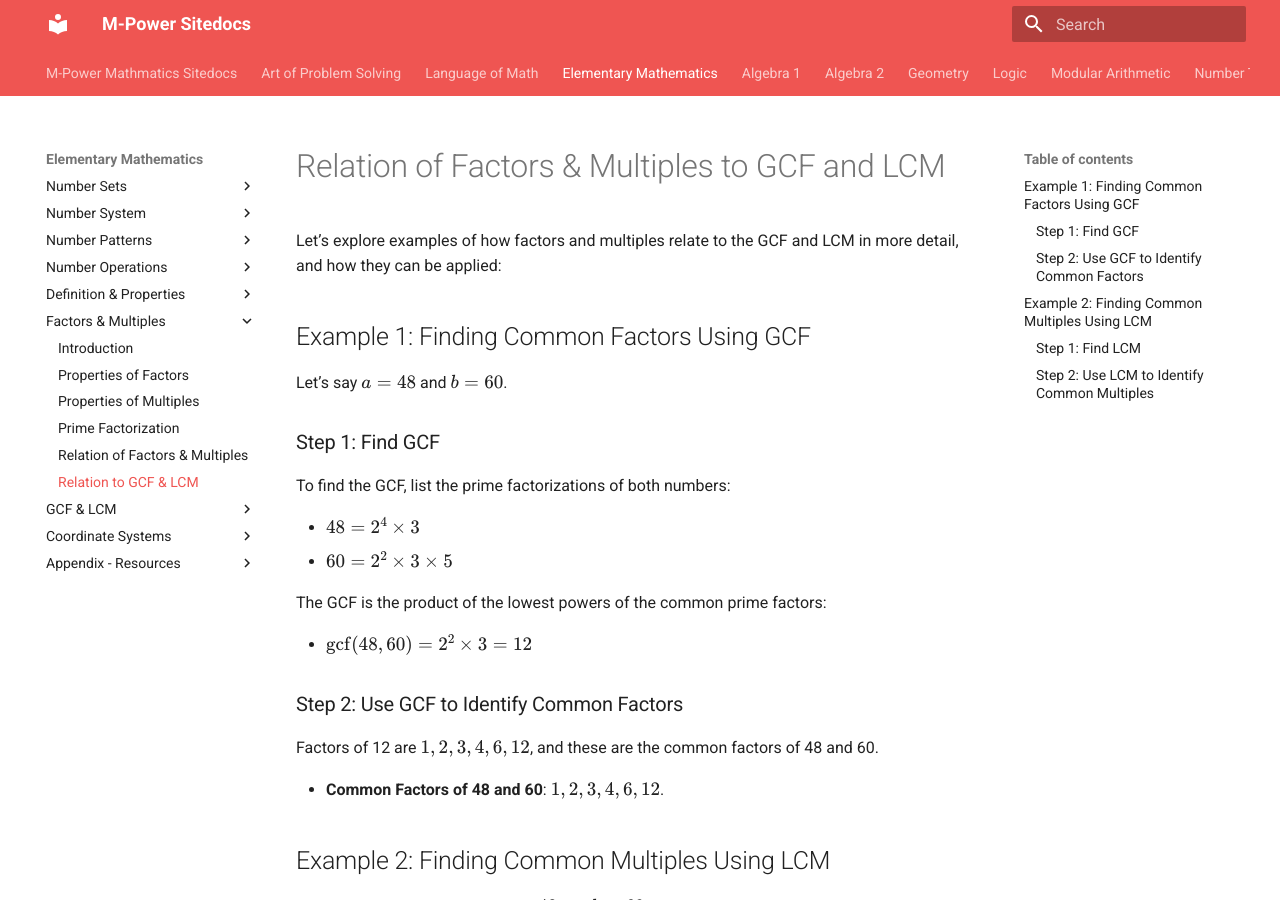
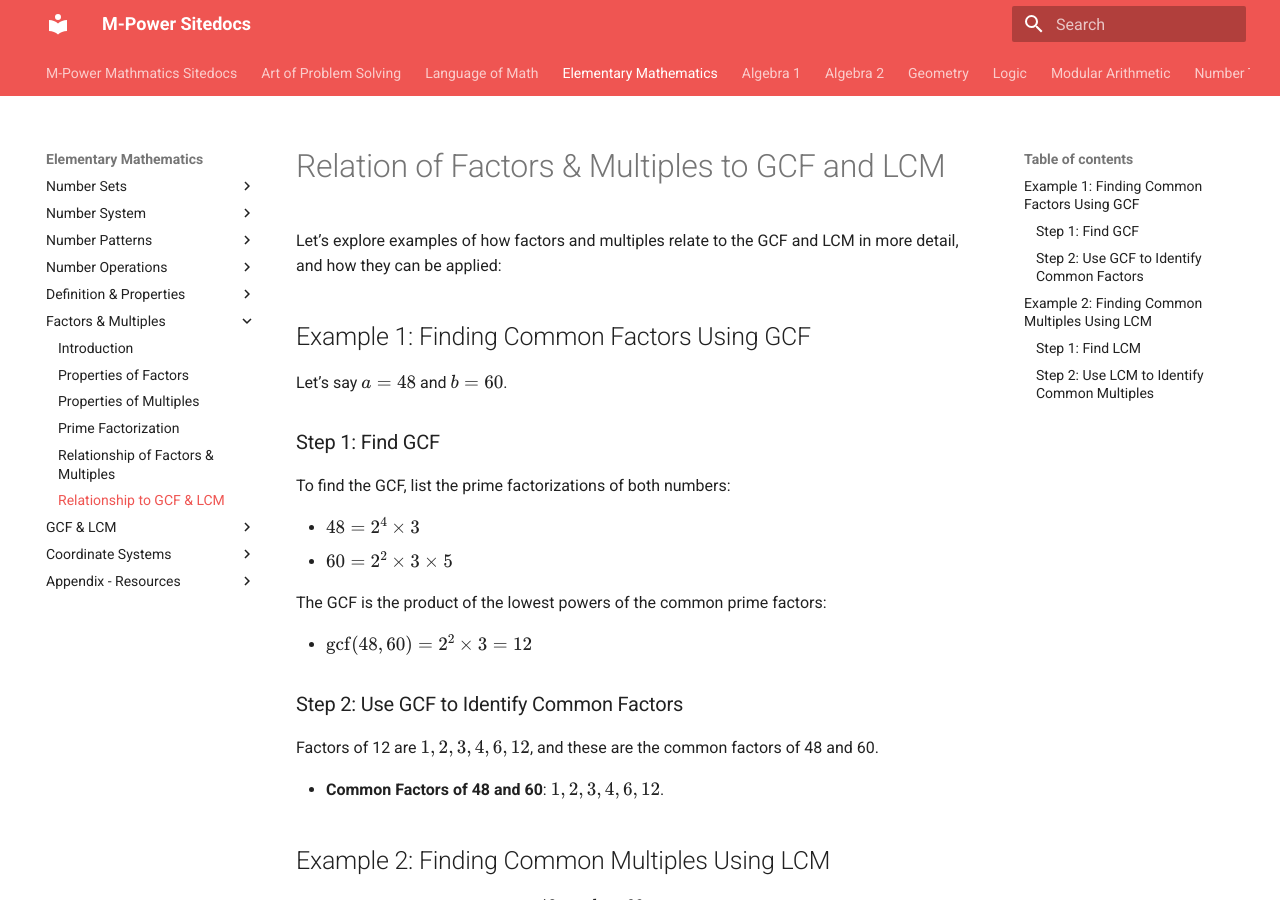
Before and after one commit to baseonballs/mpower-sitedocs, an MkDocs documentation site: the page built from site-docs/mathematics/elem/core-concepts/factors-multiples/relationship-of-factor-multiples-to-gcf-lcm.md, in a window 1280 px wide and 900 px high. Built offline with MkDocs 1.6.1 and Material for MkDocs 9.7.7, drawn with Linux system fonts in a browser that asks for light colours; formulas are drawn with MathJax 3.

Commit message:
renamed file resource to align to topic: relationship of factors and multiples to gcf and lcm.

```diff
--- a/mkdocs.yml
+++ b/mkdocs.yml
@@ -200,12 +200,12 @@ nav:
       - "Properties of Factors": "mathematics/elem/core-concepts/factors-multiples/factors-properties.md"
       - "Properties of Multiples": "mathematics/elem/core-concepts/factors-multiples/multiples-properties.md"
       - "Prime Factorization": "mathematics/elem/core-concepts/factors-multiples/prime-factorization.md"
-      - "Relation of Factors & Multiples": "mathematics/elem/core-concepts/factors-multiples/relation-factors-multiples.md"
-      - "Relation to GCF & LCM": "mathematics/elem/core-concepts/factors-multiples/relation-to-gcf-lcm.md"
+      - "Relationship of Factors & Multiples": "mathematics/elem/core-concepts/factors-multiples/relation-factors-multiples.md"
+      - "Relationship to GCF & LCM": "mathematics/elem/core-concepts/factors-multiples/relationship-of-factor-multiples-to-gcf-lcm.md"
     - "GCF & LCM":
       - "Properties of GCF": "mathematics/elem/core-concepts/gcf-lcm/properties-gcf.md"
       - "Properties of LCM": "mathematics/elem/core-concepts/gcf-lcm/properties-lcm.md"
-      - "Relationship of LCM & GCF": "mathematics/elem/core-concepts/gcf-lcm/relation-gcf-lcm.md"
+      - "Relationship of GCF & LCM": "mathematics/elem/core-concepts/gcf-lcm/relation-gcf-lcm.md"
     - "Coordinate Systems":
       - "Introduction": "mathematics/elem/coord-systems/introduction.md"
     - "Appendix - Resources":
```
Also changed, not shown: site-docs/mathematics/elem/core-concepts/factors-multiples/relation-gcd-lcm.md (deleted), site-docs/mathematics/elem/core-concepts/factors-multiples/relationship-of-factor-multiples-to-gcf-lcm.md (renamed from site-docs/mathematics/elem/core-concepts/factors-multiples/relation-to-gcf-lcm.md).
